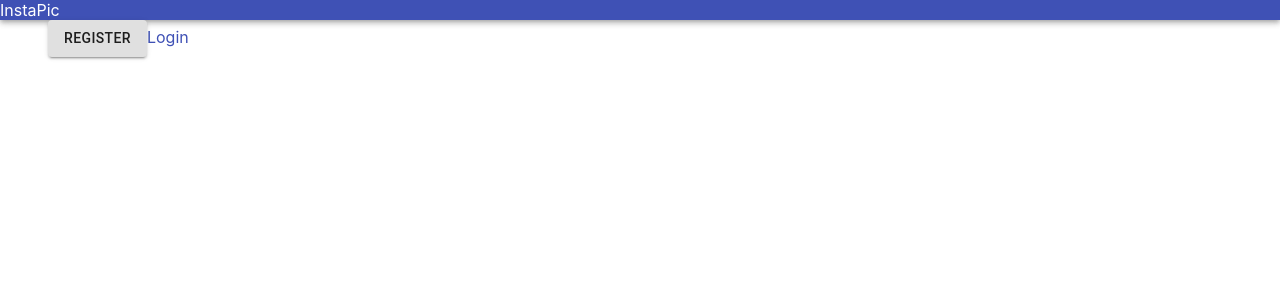
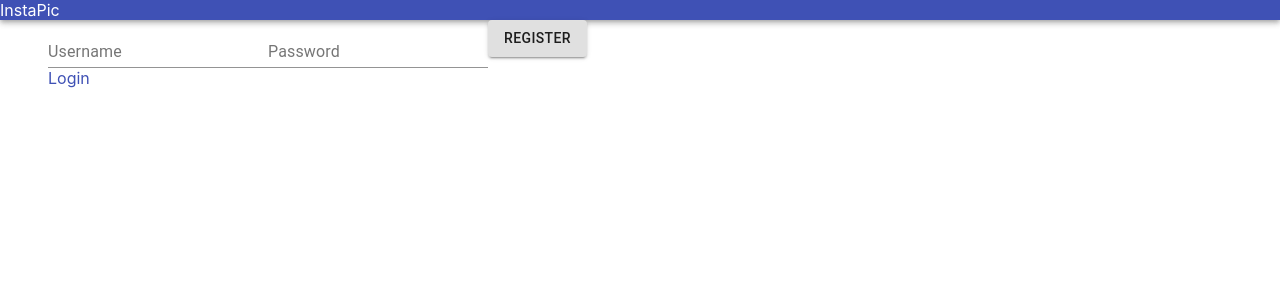
Before and after one commit to stark-falls-12884/stark-falls, a React (Vite) app in the folder frontend/: page /welcome/1 in a window 1280 px wide. Shown: the top 300 px of the page. Built offline with nearby package versions, Linux system fonts and the light colour scheme.

Commit message:
[frontend] /welcome Login and register flow

```diff
--- a/frontend/src/mainSlice.ts
+++ b/frontend/src/mainSlice.ts
@@ -1,15 +1,31 @@
-import { createSlice } from "@reduxjs/toolkit";
+import { createAsyncThunk, createSlice } from "@reduxjs/toolkit";
+import { LoginRequest, UserService } from "./service/UserService";
 
 interface MainState {
-  user: "string" | null;
+  user: string | null;
 }
 
 const initialState: MainState = {
   user: null,
 };
 
+export const userLogin = createAsyncThunk("main/userLogin", async (request: LoginRequest) => {
+  const result = await UserService.login(request);
+  return result;
+});
+
+export const userRegister = createAsyncThunk("main/register", async (request: LoginRequest) => {
+  const result = await UserService.register(request);
+  return result;
+});
+
 export const mainSlice = createSlice({
   name: "main",
   initialState,
   reducers: {},
+  extraReducers: (builder) => {
+    builder.addCase(userLogin.fulfilled, (state, action) => {
+      state.user = action.payload;
+    });
+  },
 });
--- a/frontend/src/page/Welcome/Login.tsx
+++ b/frontend/src/page/Welcome/Login.tsx
@@ -1,12 +1,25 @@
 import React from "react";
-import { Container } from "@material-ui/core";
+import { Container, TextField } from "@material-ui/core";
 import { Button } from "../../component/Button";
 import { Link } from "../../component/Link";
+import { useAppDispatch } from "../../store";
+import { useForm } from "react-hook-form";
+import { LoginRequest } from "../../service/UserService";
+import { userLogin } from "../../mainSlice";
 
 export function Login() {
+  const dispatch = useAppDispatch();
+  const { register, handleSubmit } = useForm<LoginRequest>();
+  const onSubmit = handleSubmit((data) => dispatch(userLogin(data)));
   return (
     <Container>
-      <Button variant="contained">Login</Button>
+      <form onSubmit={onSubmit}>
+        <TextField label="Username" {...register("username")} />
+        <TextField label="Password" {...register("password")} type="password" />
+        <Button variant="contained" type="submit">
+          Login
+        </Button>
+      </form>
       <Link to="/welcome/register">Register</Link>
     </Container>
   );
--- a/frontend/src/page/Welcome/Register.tsx
+++ b/frontend/src/page/Welcome/Register.tsx
@@ -1,12 +1,25 @@
 import React from "react";
-import { Container } from "@material-ui/core";
+import { Container, TextField } from "@material-ui/core";
 import { Button } from "../../component/Button";
 import { Link } from "../../component/Link";
+import { useForm } from "react-hook-form";
+import { LoginRequest } from "../../service/UserService";
+import { useAppDispatch } from "../../store";
+import { userRegister } from "../../mainSlice";
 
 export function Register() {
+  const dispatch = useAppDispatch();
+  const { register, handleSubmit } = useForm<LoginRequest>();
+  const onSubmit = handleSubmit((data) => dispatch(userRegister(data)));
   return (
     <Container>
-      <Button variant="contained">Register</Button>
+      <form onSubmit={onSubmit}>
+        <TextField label="Username" {...register("username")} />
+        <TextField label="Password" {...register("password")} type="password" />
+        <Button variant="contained" type="submit">
+          Register
+        </Button>
+      </form>
       <Link to="/welcome/login">Login</Link>
     </Container>
   );
--- a/frontend/src/service/UserService.ts
+++ b/frontend/src/service/UserService.ts
@@ -1,6 +1,6 @@
 import wretch from "wretch";
 
-interface LoginRequest {
+export interface LoginRequest {
   username: string;
   password: string;
 }
```
